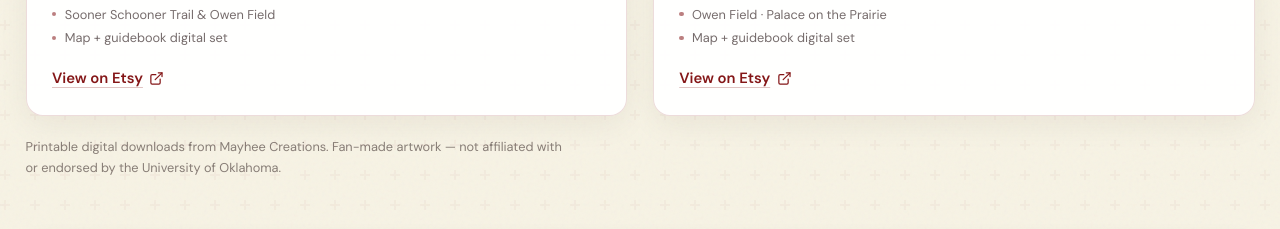
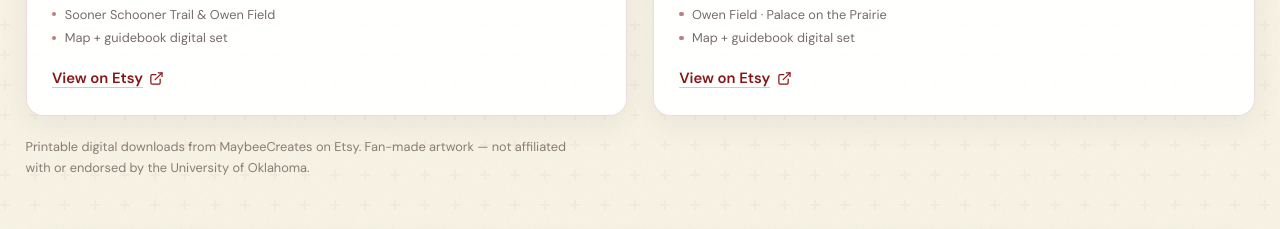
Before and after one commit to 3maybees-glitch/boomerball, a Next.js app: page /legend-land in a window 1280 px wide. Shown: the part 10960-11189 px from the top of the page. Built offline with nearby package versions, Linux system fonts and the light colour scheme; no server answers; a web font is replaced by a local one.

Commit message:
Fix Legend Land maps shop credit to MaybeeCreates
Co-authored-by: 3 Maybees <3maybees-glitch@users.noreply.github.com>

```diff
--- a/src/data/legend-maps.ts
+++ b/src/data/legend-maps.ts
@@ -14,8 +14,7 @@ export type LegendMapProduct = {
 };
 
 export const LEGEND_MAPS_SHOP_NOTE =
-  "Printable digital downloads from Mayhee Creations. Fan-made artwork — not affiliated with or endorsed by the University of Oklahoma.";
-
+  "Printable digital downloads from MaybeeCreates on Etsy. Fan-made artwork — not affiliated with or endorsed by the University of Oklahoma.";
 export const legendMapProducts: LegendMapProduct[] = [
   {
     id: "world-map",
```
